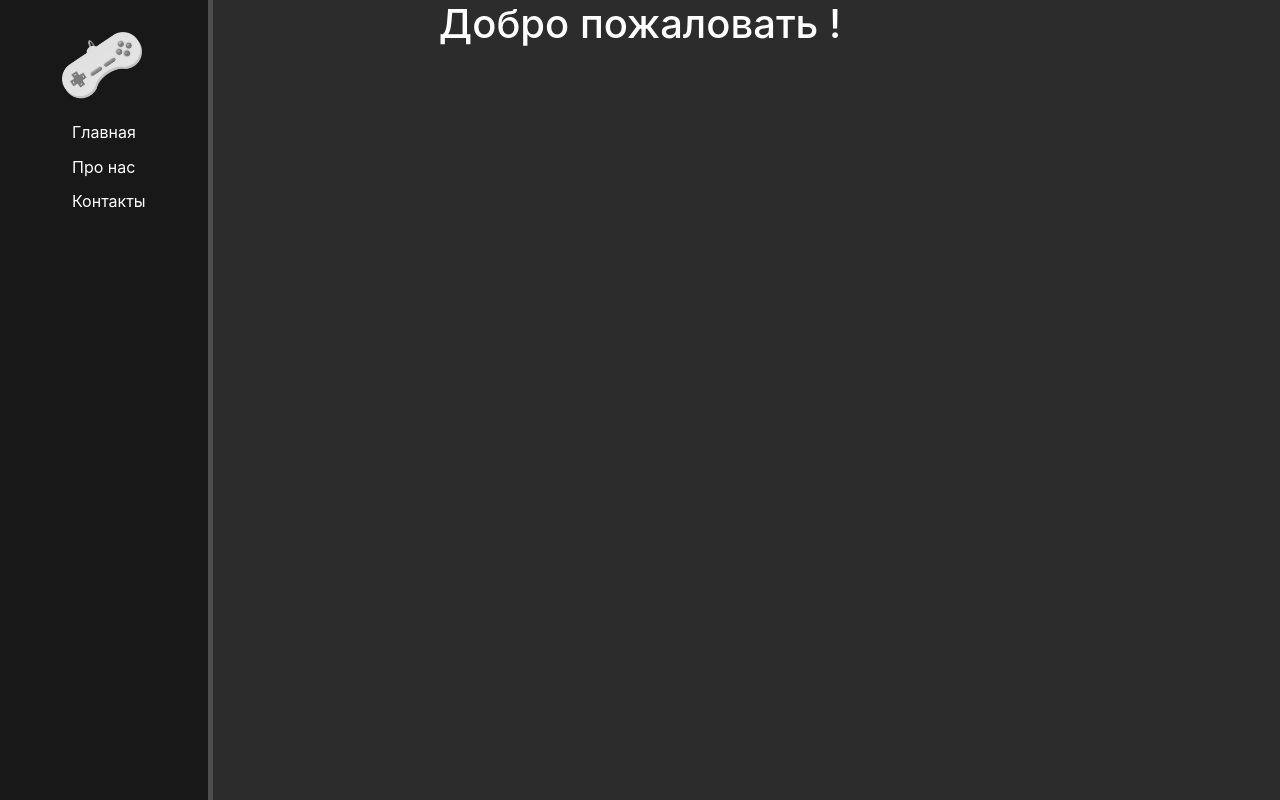
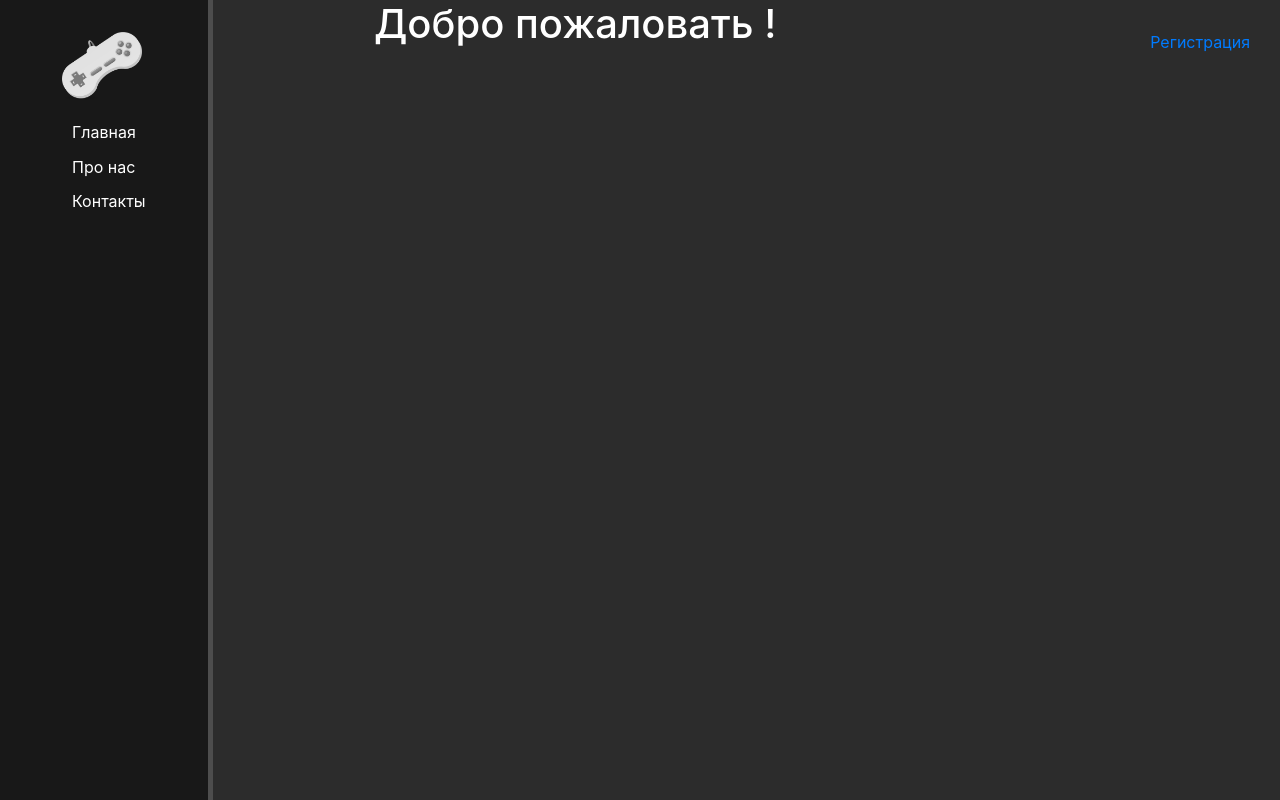
Before and after one commit to yazi08/my_blog, a Django app: page /and/blog/ in a window 1280 px wide. Run offline with Django 3.2, Linux system fonts and the light colour scheme.

Commit message:
Добавлена ссылка регистрации в шаблоне

```diff
--- a/blog/static/home_messages/css/home_messages.css
+++ b/blog/static/home_messages/css/home_messages.css
@@ -51,3 +51,10 @@
     margin-right: 100px;
 
 }
+heder {
+    float: right;
+    margin-top: 30px;
+    margin-right:30px;
+    color:#fff;
+
+}
--- a/blog/templates/home.html
+++ b/blog/templates/home.html
@@ -11,6 +11,9 @@
     <title>О блоге</title>
 </head>
 <body>
+    <heder>
+        <a href="">Регистрация</a>
+    </heder>
     <aside>
         <img src="{% static 'home_messages/img/home_messages.png'  %}" alt="">
         <ul>
```
